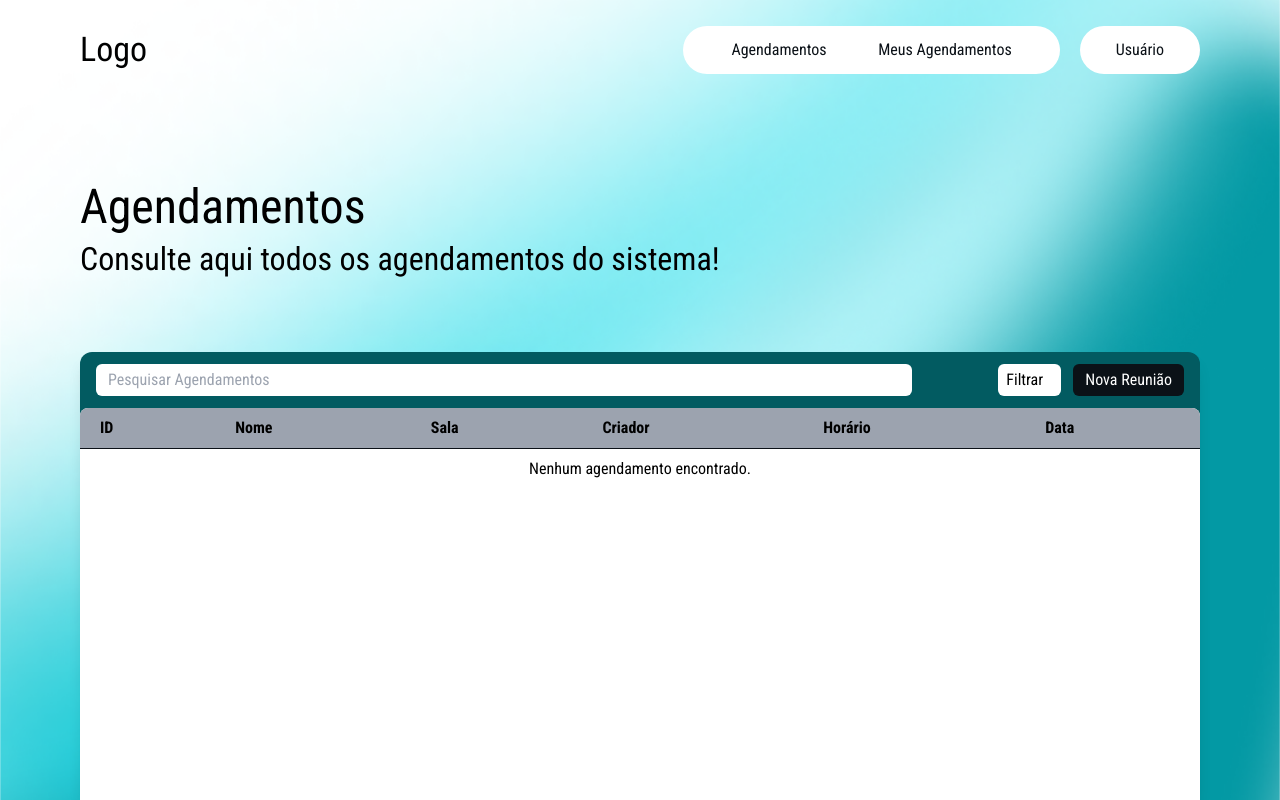
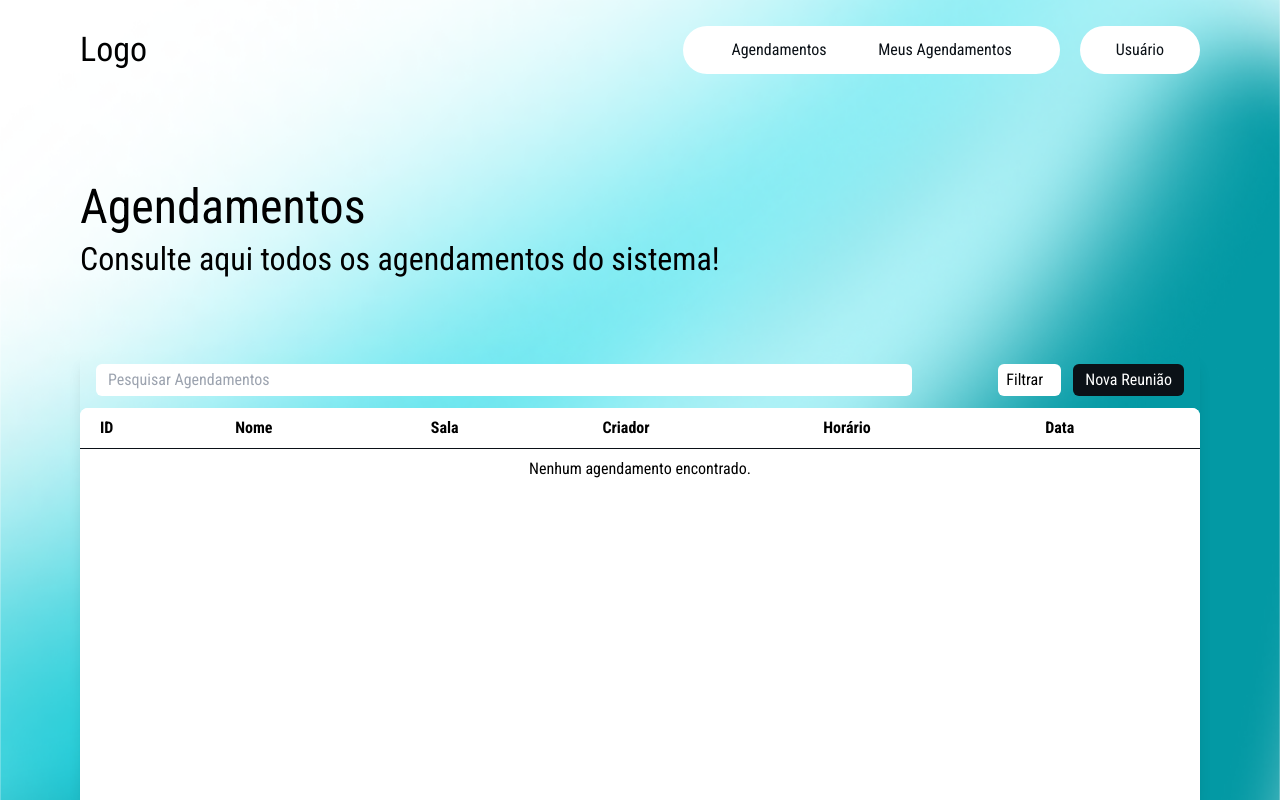
Before and after one commit to MariaLuizaMb/Sistema-de-Agendamento, a Django app: template templates/index.html in a window 1280 px wide. Run offline with Django 5.2, Linux system fonts and the light colour scheme; the template is opened without the code that fills it: values that come from a table or form of the project are taken from there, others are empty; some libraries are stand-ins or nearby versions.

Commit message:
Update file

```diff
--- a/templates/index.html
+++ b/templates/index.html
@@ -17,7 +17,7 @@
 
     <!-- painel fixo no fim da página com altura específica (ajuste h-96 conforme necessário) -->
     <div id="agendamentosPanel" class="fixed left-0 right-0 bottom-0 px-20 z-40">
-        <div class="mx-auto w-full bg-blue-900 rounded-t-xl shadow-lg flex flex-col overflow-hidden" style=" height:28rem; ">
+        <div class="mx-auto w-full bg-blue-0 rounded-t-xl shadow-lg flex flex-col overflow-hidden" style=" height:28rem; ">
             <!-- barra de pesquisa / filtro / botão: não rola -->
             <div class="px-4 py-3 flex items-center gap-4 flex-none">
                 <form class="flex w-full items-center justify-between" method="get" >
@@ -48,10 +48,10 @@
             </div>
 
             <!-- container da tabela com scroll interno -->
-            <div class="flex-1 bg-white  overflow-hidden rounded-t-lg">
-                <div class="h-full overflow-y-auto">
+            <div class="flex-1 bg-white overflow-hidden rounded-t-lg">
+                <div class="h-full overflow-y-auto  px-7">
                     <table class="min-w-full">
-                        <thead class="bg-gray-400 sticky top-0">
+                        <thead class="bg-white sticky top-0">
                             <tr class="border-b border-darkBlue-900">
                                 <th class="text-left px-5 py-2">ID</th>
                                 <th class="text-left px-5 py-2">Nome</th>
@@ -63,9 +63,9 @@
                         </thead>
                         <tbody>
                             {% for agendamento in agendamentos %}
-                            <tr class="border-b border-darkBlue-900 hover:bg-blue-100">
+                            <tr class=" hover:bg-blue-900 hover:text-white">
                                 <td class="px-5 py-2">{{ agendamento.codigo_agendamento }}</td>
-                                <td class="px-5 py-2 cursor-pointer text-darkBlue-900 hover:underline"
+                                <td class="px-5 py-2 cursor-pointer hover:underline"
                                     onclick="abrirDetalhesAgendamento('{{ agendamento.id }}')"
                                     data-id="{{ agendamento.id }}">
                                     {{ agendamento.nome }}
```
Also changed, not shown: templates/agendamentos_usuario.html (+5 -5 lines).
